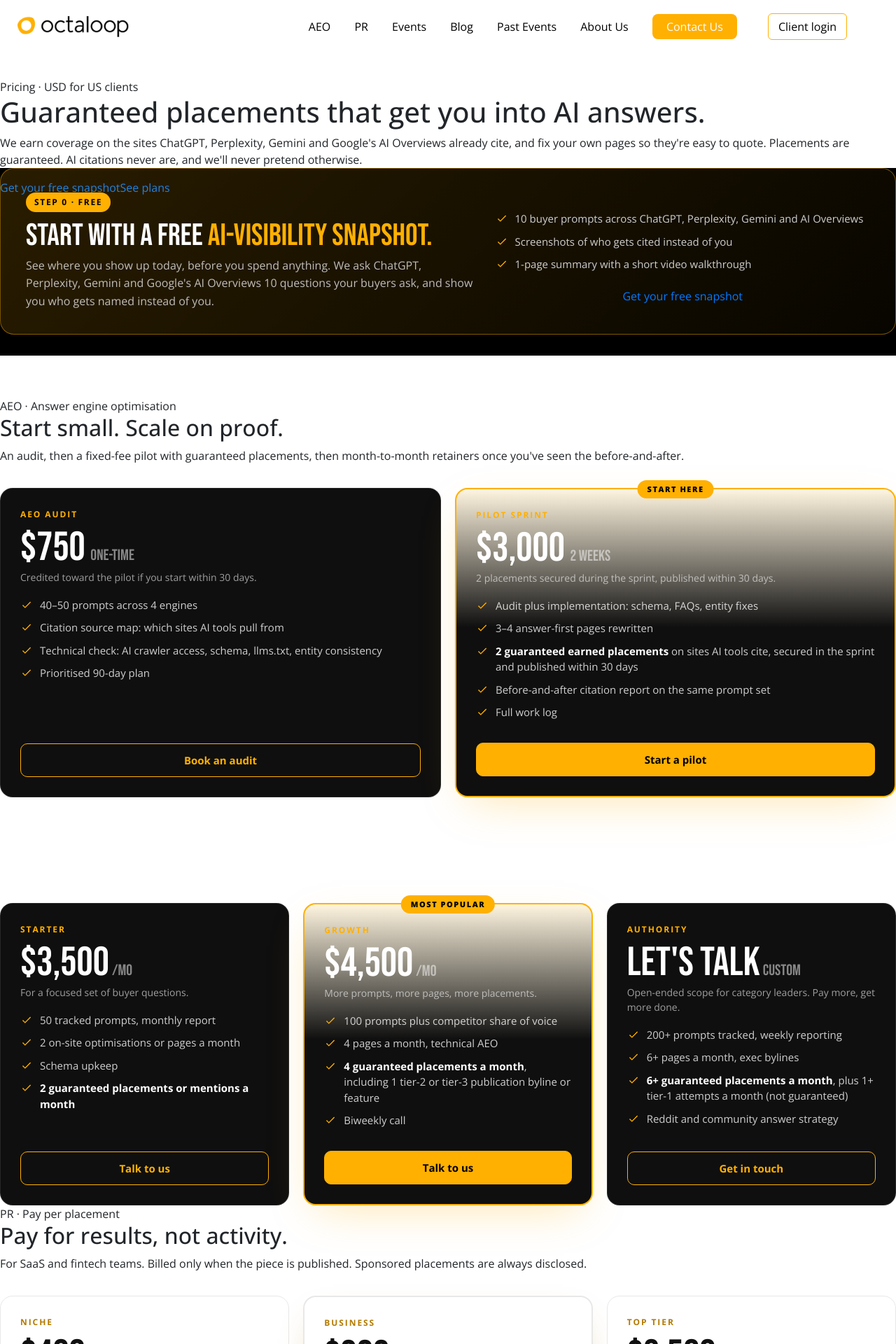
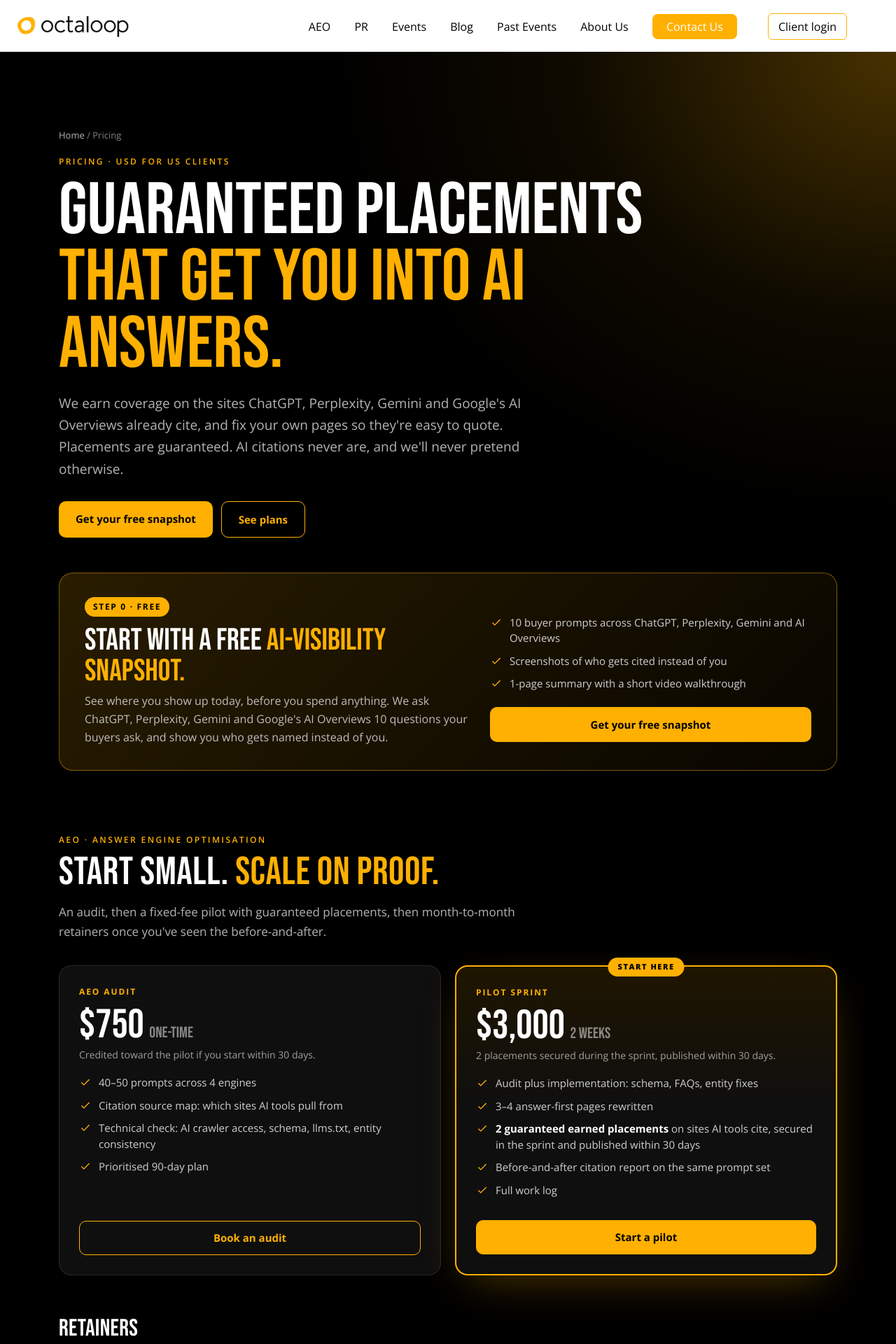
Before and after one commit to av535/octaloop, a Jekyll site: the page pricing/index.html, which Jekyll copies as it is, in a window 1280 px wide. Shown: the top 1920 px of the page at 70% size. Built offline with Jekyll 4.4.1, drawn with Linux system fonts in a browser that asks for light colours; some web fonts are replaced.

Commit message:
Pricing: include base page styles

```diff
--- a/pricing/index.html
+++ b/pricing/index.html
@@ -1386,6 +1386,70 @@
         </div>
 
 <div class="prp pp">
+<style>
+.prp{--g:#ffb001;font-family:'Open Sans',OpenSans-Regular,sans-serif;color:#fff;background:#000}
+.prp a{text-decoration:none}
+.prp .w{max-width:1160px;margin:0 auto;padding:0 24px}
+.prp .eb{color:var(--g);font-size:12px;letter-spacing:.2em;text-transform:uppercase;font-weight:600}
+.prp h2.bh{font-family:'Bebas Neue',sans-serif;font-size:56px;line-height:1;letter-spacing:.01em;margin:10px 0 14px;color:#fff}
+.prp h2.bh span{color:var(--g);font-family:inherit}
+.prp .lede{color:rgba(255,255,255,.7);font-size:17px;line-height:1.65;max-width:680px}
+.prp-hero{position:relative;overflow:hidden;padding:110px 0 90px;background:radial-gradient(90% 120% at 100% 0%,rgba(255,176,1,.28) 0%,rgba(255,176,1,.06) 40%,#000 70%)}
+.prp-hero h1{font-family:'Bebas Neue',sans-serif;font-size:104px;line-height:.92;margin:14px 0 20px;color:#fff;max-width:900px}
+.prp-hero h1 span{color:var(--g);font-family:inherit}
+.prp-hero .lede{font-size:19px}
+.prp-btns{display:flex;gap:12px;flex-wrap:wrap;margin-top:30px}
+.prp-btn{display:inline-block;background:var(--g);color:#000 !important;font-weight:700;padding:14px 24px;border-radius:10px;font-size:15px}
+.prp-btn:hover{background:#e6a000}
+.prp-btn.o{background:transparent;color:var(--g) !important;border:1px solid var(--g)}
+.prp-wall{border-top:1px solid rgba(255,255,255,.1);border-bottom:1px solid rgba(255,255,255,.1);padding:34px 0;background:#050505}
+.prp-wall .eb{text-align:center;display:block;margin-bottom:18px;color:rgba(255,255,255,.5)}
+.prp-wall .logos{display:flex;flex-wrap:wrap;justify-content:center;gap:14px 44px}
+.prp-wall .logos span{font-family:'Bebas Neue',sans-serif;font-size:32px;letter-spacing:.04em;color:rgba(255,255,255,.82)}
+.prp-wall .note{text-align:center;font-size:12px;color:rgba(255,255,255,.4);margin-top:16px}
+.prp-sec{padding:90px 0}
+.prp-arts{display:grid;grid-template-columns:repeat(3,1fr);gap:20px;margin-top:36px}
+.pr-art{display:flex;flex-direction:column;background:#111;border:1px solid rgba(255,255,255,.08);border-radius:16px;padding:24px;min-height:220px;transition:transform .2s,border-color .2s}
+.pr-art:hover{transform:translateY(-4px);border-color:var(--g)}
+.pr-art-pub{font-family:'Bebas Neue',sans-serif;font-size:26px;color:var(--g);letter-spacing:.03em}
+.pr-art h3{font-size:19px;line-height:1.35;color:#fff;margin:10px 0 12px;font-weight:700}
+.pr-art-meta{font-size:13px;color:rgba(255,255,255,.5)}
+.pr-art-go{margin-top:auto;padding-top:16px;color:var(--g);font-size:14px;font-weight:600}
+.prp-authors{display:flex;gap:12px;flex-wrap:wrap;margin-top:22px}
+.prp-authors a{border:1px solid rgba(255,176,1,.45);color:#fff;border-radius:999px;padding:9px 16px;font-size:14px}
+.prp-authors a:hover{border-color:var(--g);color:var(--g)}
+.prp-samples{margin-top:28px;border-top:1px dashed rgba(255,255,255,.15);padding-top:22px;font-size:14px;color:rgba(255,255,255,.65)}
+.prp-samples a{color:var(--g)}
+.prp-light{background:#fff;color:#111}
+.prp-light h2.bh{color:#111}
+.prp-light .lede{color:#555}
+.prp-why{display:grid;grid-template-columns:repeat(3,1fr);gap:20px;margin-top:36px}
+.prp-why div{border:1px solid #eee;border-radius:16px;padding:26px;background:#fafafa}
+.prp-why b{display:block;font-family:'Bebas Neue',sans-serif;font-size:54px;line-height:1;color:#111}
+.prp-why b i{color:var(--g);font-style:normal;font-family:inherit}
+.prp-why p{color:#444;line-height:1.6;margin:10px 0 0;font-size:15px}
+.prp-steps{display:grid;grid-template-columns:repeat(4,1fr);gap:20px;margin-top:36px}
+.pr-step{background:#111;border:1px solid rgba(255,255,255,.08);border-radius:16px;padding:24px}
+.pr-step-n{font-family:'Bebas Neue',sans-serif;font-size:48px;line-height:1;color:var(--g)}
+.pr-step h3{font-size:20px;color:#fff;margin:10px 0 8px}
+.pr-step p{color:rgba(255,255,255,.7);font-size:14px;line-height:1.6;margin:0}
+.prp-tiers{display:grid;grid-template-columns:repeat(3,1fr);gap:20px;margin-top:36px}
+.prp-tier{border:1px solid #e8e8e8;border-radius:16px;padding:26px;background:#fff;display:flex;flex-direction:column}
+.prp-tier.f{border:2px solid var(--g)}
+.prp-tier .n{font-size:12px;letter-spacing:.14em;text-transform:uppercase;font-weight:700;color:#b37a00}
+.prp-tier .p{font-family:'Bebas Neue',sans-serif;font-size:56px;line-height:1;margin:8px 0 6px;color:#111}
+.prp-tier .p span{font-size:20px;color:#888;font-family:inherit}
+.prp-tier p{color:#555;font-size:15px;line-height:1.55;margin:0 0 18px;flex:1}
+.prp-tier a{display:block;text-align:center;border:1px solid #111;color:#111;border-radius:8px;padding:10px;font-weight:600;font-size:14px}
+.prp-tier.f a{background:#111;color:var(--g)}
+.prp-fine{font-size:14px;color:#666;line-height:1.6;margin-top:20px;max-width:820px}
+.prp-fine a{color:#b37a00;text-decoration:underline}
+.prp-cta{padding:90px 0;background:radial-gradient(80% 140% at 0% 100%,rgba(255,176,1,.25) 0%,#000 60%);text-align:center}
+.prp-cta .lede{margin:0 auto}
+.prp-cta .prp-btns{justify-content:center}
+@media (max-width:960px){.prp-arts,.prp-why,.prp-tiers{grid-template-columns:1fr 1fr}.prp-steps{grid-template-columns:1fr 1fr}.prp-hero h1{font-size:72px}}
+@media (max-width:620px){.prp-arts,.prp-why,.prp-tiers,.prp-steps{grid-template-columns:1fr}.prp-hero{padding:70px 0 60px}.prp-hero h1{font-size:54px}.prp h2.bh{font-size:42px}.prp-wall .logos span{font-size:24px}.prp-sec{padding:64px 0}}
+</style>
 <style>
 .pp{--g:#ffb001}
 .pp .pp-sub{color:rgba(255,255,255,.55);font-size:14px;margin-top:6px}
```
Also changed, not shown: 1 other file.
